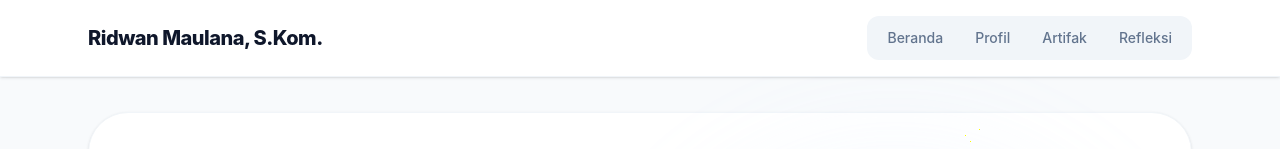
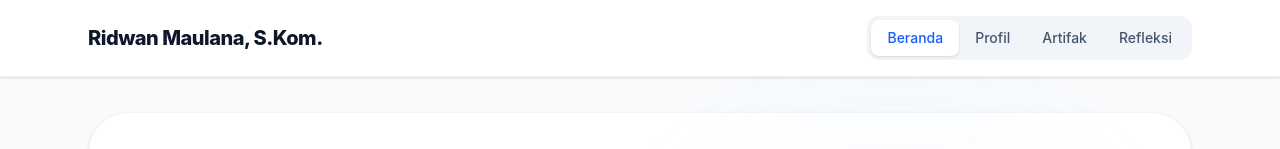
Before and after one commit to hirridwan/ppg, a React (Vite) app: page / in a window 1280 px wide. Shown: the top 149 px of the page. Built offline with nearby package versions, Linux system fonts and the light colour scheme.

Commit message:
update 4.9

```diff
--- a/src/App.jsx
+++ b/src/App.jsx
@@ -1,6 +1,9 @@
-import React, { useEffect } from 'react';
+import React, { useEffect, useState } from 'react';
 
 const App = () => {
+  // Menambahkan state untuk melacak bagian yang sedang aktif (Active State)
+  const [activeSection, setActiveSection] = useState('');
+
   // Mengatur Title, Meta Description, efek smooth scroll, dan Open Graph Fallback
   useEffect(() => {
     document.title = "E-Portfolio | Ridwan Maulana, S.Kom.";
@@ -36,6 +39,27 @@ const App = () => {
     document.documentElement.style.scrollBehavior = "smooth";
   }, []);
 
+  // Efek untuk mendeteksi posisi scroll dengan Intersection Observer
+  useEffect(() => {
+    const observer = new IntersectionObserver(
+      (entries) => {
+        entries.forEach((entry) => {
+          if (entry.isIntersecting) {
+            setActiveSection(entry.target.id);
+          }
+        });
+      },
+      { threshold: 0.3 } // Aktif saat 30% area section terlihat
+    );
+
+    const sections = document.querySelectorAll('section[id]');
+    sections.forEach((section) => observer.observe(section));
+
+    return () => {
+      sections.forEach((section) => observer.unobserve(section));
+    };
+  }, []);
+
   const navItems = [
     { id: 'beranda', label: 'Beranda' },
     { id: 'profil', label: 'Profil' },
@@ -47,7 +71,8 @@ const App = () => {
     <div className="min-h-screen bg-slate-50 font-sans text-slate-900 overflow-x-hidden">
       {/* HEADER V2 - Fixed & Responsive */}
       <header className="bg-white/90 backdrop-blur-md border-b border-slate-100 fixed top-0 left-0 w-full z-50 shadow-sm">
-        <div className="max-w-6xl mx-auto px-4 md:px-6 py-4 flex flex-col md:flex-row justify-between items-center gap-4">
+        {/* REVISI 1: py-4 diubah menjadi py-2 md:py-4 agar header versi mobile lebih proporsional */}
+        <div className="max-w-6xl mx-auto px-4 md:px-6 py-2 md:py-4 flex flex-col md:flex-row justify-between items-center gap-4">
           <div className="flex items-center gap-2">
             <h1 className="text-lg md:text-xl font-extrabold tracking-tight text-slate-900 text-center md:text-left">
               Ridwan Maulana, S.Kom.
@@ -58,7 +83,12 @@ const App = () => {
               <a
                 key={item.id}
                 href={`#${item.id}`}
-                className="px-3 md:px-4 py-2 text-xs md:text-sm font-medium rounded-lg transition-all text-slate-500 hover:text-blue-600 hover:bg-white hover:shadow-sm"
+                // REVISI 2 & 3: Warna teks dasar diubah ke slate-600 dan penambahan gaya khusus saat state menu aktif
+                className={`px-3 md:px-4 py-2 text-xs md:text-sm font-medium rounded-lg transition-all hover:shadow-sm ${
+                  activeSection === item.id
+                    ? 'text-blue-600 bg-white shadow-sm'
+                    : 'text-slate-600 hover:text-blue-600 hover:bg-white'
+                }`}
               >
                 {item.label}
               </a>
@@ -87,9 +117,11 @@ const App = () => {
             </div>
             <div className="relative order-1 md:order-2 w-2/3 md:w-full mx-auto">
               <div className="absolute -inset-4 bg-blue-200/50 rounded-full blur-3xl opacity-30"></div>
+              {/* REVISI 4: Menambahkan loading="lazy" pada gambar */}
               <img
                 src="https://i.imgur.com/oYLaroL.jpeg"
                 alt="Ridwan Maulana"
+                loading="lazy"
                 className="relative rounded-[2rem] shadow-xl transition-all duration-500 w-full object-cover object-top aspect-square border-4 border-white"
               />
             </div>
```
